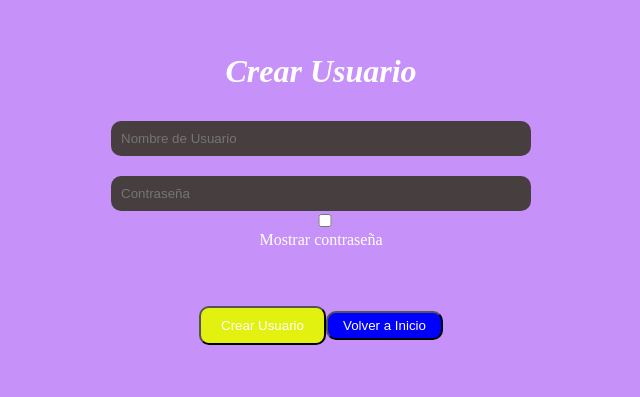
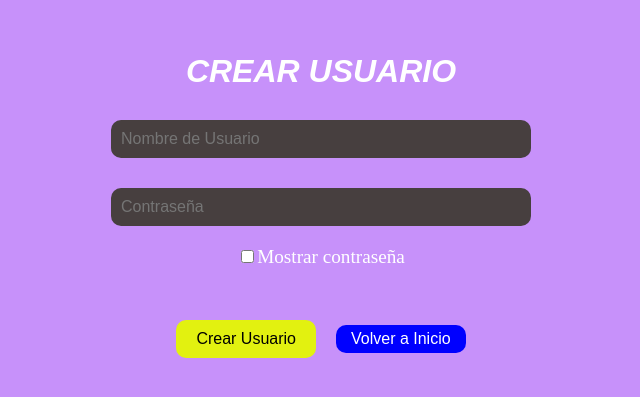
Before and after one commit to nandostiwar/20242-AplicacionesMovilesViernes, a React (Vite) app in the folder proyecto-general-horoscopo/horoscopo/: page /createUser in a window 1280 px wide. Shown: the part 103-500 px from the top of the page, without its empty margins (319-959 px from the left). Built offline with nearby package versions, Linux system fonts and the light colour scheme.

Commit message:
cambios en proyecto general horoscopo

```diff
--- a/proyecto-general-horoscopo/horoscopo/src/components/CreateAdmin.jsx
+++ b/proyecto-general-horoscopo/horoscopo/src/components/CreateAdmin.jsx
@@ -1,10 +1,11 @@
 import { useState } from 'react';
 import { useNavigate } from 'react-router-dom';
-import './styles/CreateAdmin.css'; // Asegúrate de que este sea el nombre correcto
+import './styles/CreateAdmin.css';
 
 function CreateAdmin() {
     const [username, setUsername] = useState('');
     const [password, setPassword] = useState('');
+    const [showPassword, setShowPassword] = useState(false);
     const navigate = useNavigate();
 
     const handleCreateAdmin = async (event) => {
@@ -34,17 +35,44 @@ function CreateAdmin() {
     };
 
     return (
-        <form onSubmit={handleCreateAdmin}>
-            <h1>Crear Administrador</h1>
-            <label>Nombre de Usuario</label>
-            <input type="text" value={username} onChange={(e) => setUsername(e.target.value)} required />
-            <br />
-            <label>Contraseña</label>
-            <input type="password" value={password} onChange={(e) => setPassword(e.target.value)} required />
-            <br />
-            <button type="submit">Crear Administrador</button>
-            <button type="button" onClick={() => navigate('/')}>Volver a Inicio</button>
-        </form>
+        <div className="form-container">
+            <form onSubmit={handleCreateAdmin}>
+                <h1>Crear Administrador</h1>
+
+                <label htmlFor="username">Nombre de Administrador</label>
+                <input
+                    type="text"
+                    id="username"
+                    value={username}
+                    onChange={(e) => setUsername(e.target.value)}
+                    required
+                />
+
+                <label htmlFor="password">Contraseña</label>
+                <input
+                    type={showPassword ? 'text' : 'password'}
+                    id="password"
+                    value={password}
+                    onChange={(e) => setPassword(e.target.value)}
+                    required
+                />
+
+                <div className="show-password">
+                    <input
+                        type="checkbox"
+                        id="showPassword"
+                        checked={showPassword}
+                        onChange={() => setShowPassword(!showPassword)}
+                    />
+                    <label htmlFor="showPassword">Mostrar contraseña</label>
+                </div>
+
+                <button id="btnCrear" type="submit">Crear Usuario</button>
+                <button id="btnHome" type="button" onClick={() => navigate('/')}>
+                    Volver a Inicio
+                </button>
+            </form>
+        </div>
     );
 }
 
--- a/proyecto-general-horoscopo/horoscopo/src/components/styles/CreateAdmin.css
+++ b/proyecto-general-horoscopo/horoscopo/src/components/styles/CreateAdmin.css
@@ -1,60 +1,93 @@
-/* CreateAdmin.css */
-
-body {
+/* Estilos generales del contenedor del formulario */
+.form-container {
+    display: flex;
+    flex-direction: column;
+    align-items: center;
     justify-content: center;
-    text-align: center;
+    min-height: 100vh;
+    background-color: #d5a6e8;
+    /* Color de fondo morado */
 }
 
-.container {
-    height: 300px;
-    display: grid;
-    place-items: center;
+/* Estilos del título */
+h1 {
+    font-family: Arial, sans-serif;
+    font-size: 2rem;
+    font-weight: bold;
+    color: white;
+    /* Color blanco para el título */
+    margin-bottom: 20px;
+    text-transform: uppercase;
+    /* Texto en mayúsculas */
+    font-style: italic;
+    /* Estilo cursiva */
 }
 
-#tituloCrearUsuario {
-    font-style: italic;
+/* Etiquetas */
+label {
+    font-size: 1.2rem;
+    color: white;
+    /* Etiquetas en blanco */
+    margin-bottom: 10px;
+    display: block;
+}
+
+/* Inputs de usuario y contraseña */
+input[type="text"],
+input[type="password"] {
+    width: 300px;
+    padding: 10px;
+    margin-bottom: 20px;
+    border: 1px solid #ccc;
+    border-radius: 10px;
+    /* Bordes redondeados */
+    font-size: 1rem;
+    background-color: #3d3b3b;
+    /* Fondo gris oscuro para los inputs */
+    color: white;
+    /* Texto blanco */
+}
+
+/* Checkbox para mostrar la contraseña */
+.show-password {
+    display: flex;
+    align-items: center;
+    margin-bottom: 20px;
+}
+
+.show-password input {
+    margin-right: 10px;
+}
+
+.show-password label {
+    font-size: 1rem;
     color: white;
 }
 
-#inputUsername,
-#inputPassword {
-    margin-top: 10px;
-    width: 400px;
-    padding: 10px;
-    border-radius: 10px;
-    background-color: rgb(71, 63, 63);
+/* Estilo para los botones */
+button {
+    padding: 10px 30px;
+    margin: 10px;
+    font-size: 1rem;
     color: white;
     border: none;
-}
-
-.password-container {
-    position: relative;
-    margin-top: 10px;
-}
-
-.password-container input {
-    width: 100%;
+    border-radius: 10px;
+    cursor: pointer;
 }
 
 #btnCrear {
-    margin-top: 10%;
-    padding: 10px 20px;
-    border-radius: 10px;
-    background-color: rgb(226, 241, 16);
-    color: white;
-    cursor: pointer;
+    background-color: #e2f110;
+    /* Color amarillo del botón Crear Usuario */
+    color: black;
+    /* Texto negro */
 }
 
 #btnHome {
-    margin-top: 15px;
-    padding: 5px 15px;
-    border-radius: 10px;
     background-color: blue;
-    color: white;
-    cursor: pointer;
+    /* Color azul del botón Volver a Inicio */
 }
 
-label {
-    color: white;
-    /* Asegura que el texto de la etiqueta sea visible */
+/* Cambiar color al pasar sobre los botones */
+button:hover {
+    opacity: 0.8;
 }
```
Also changed, not shown: proyecto-general-horoscopo/horoscopo/src/components/Form.jsx (line endings or trailing spaces), 2 other files (tests, documents, lock files or other folders).
